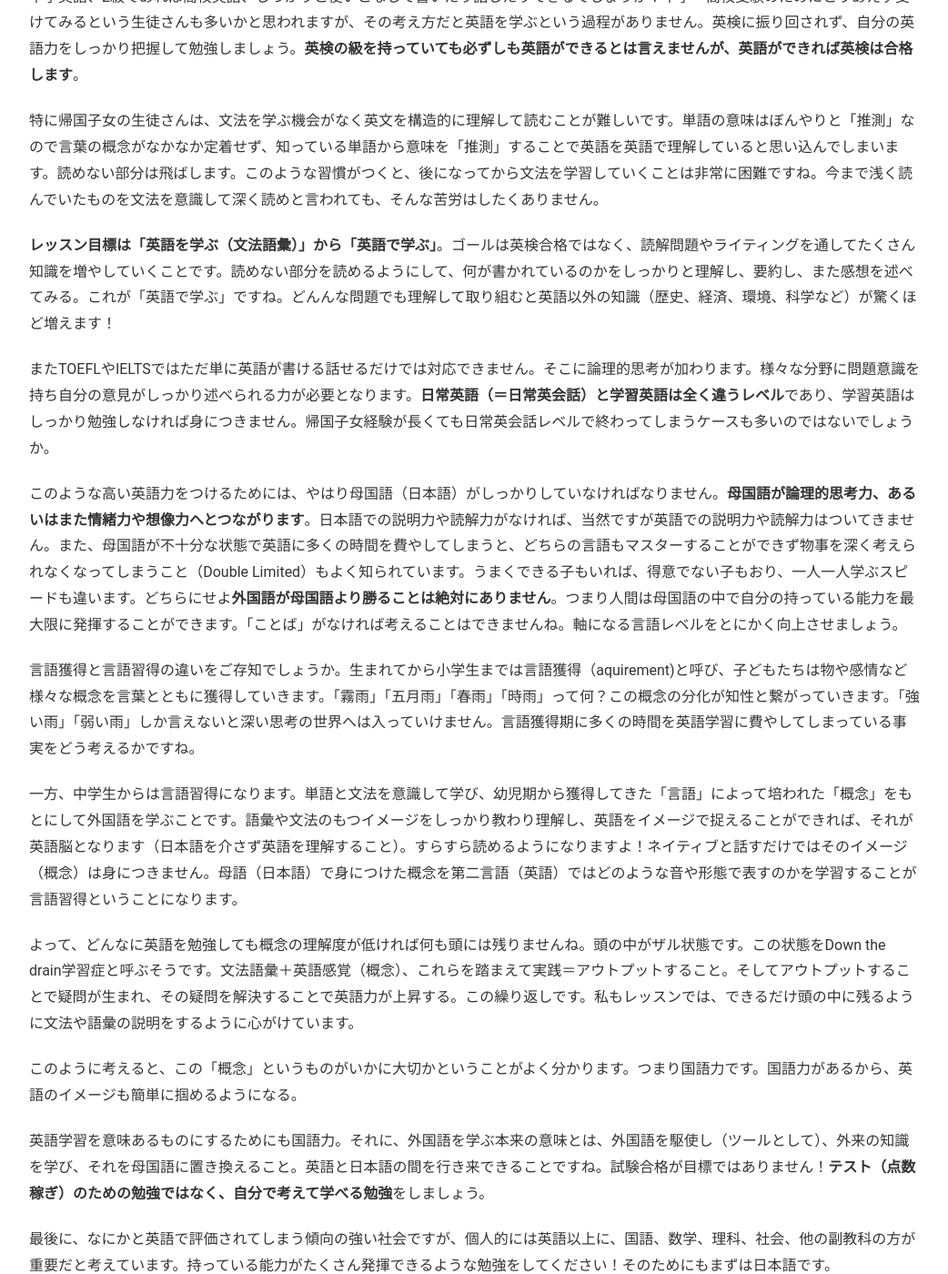
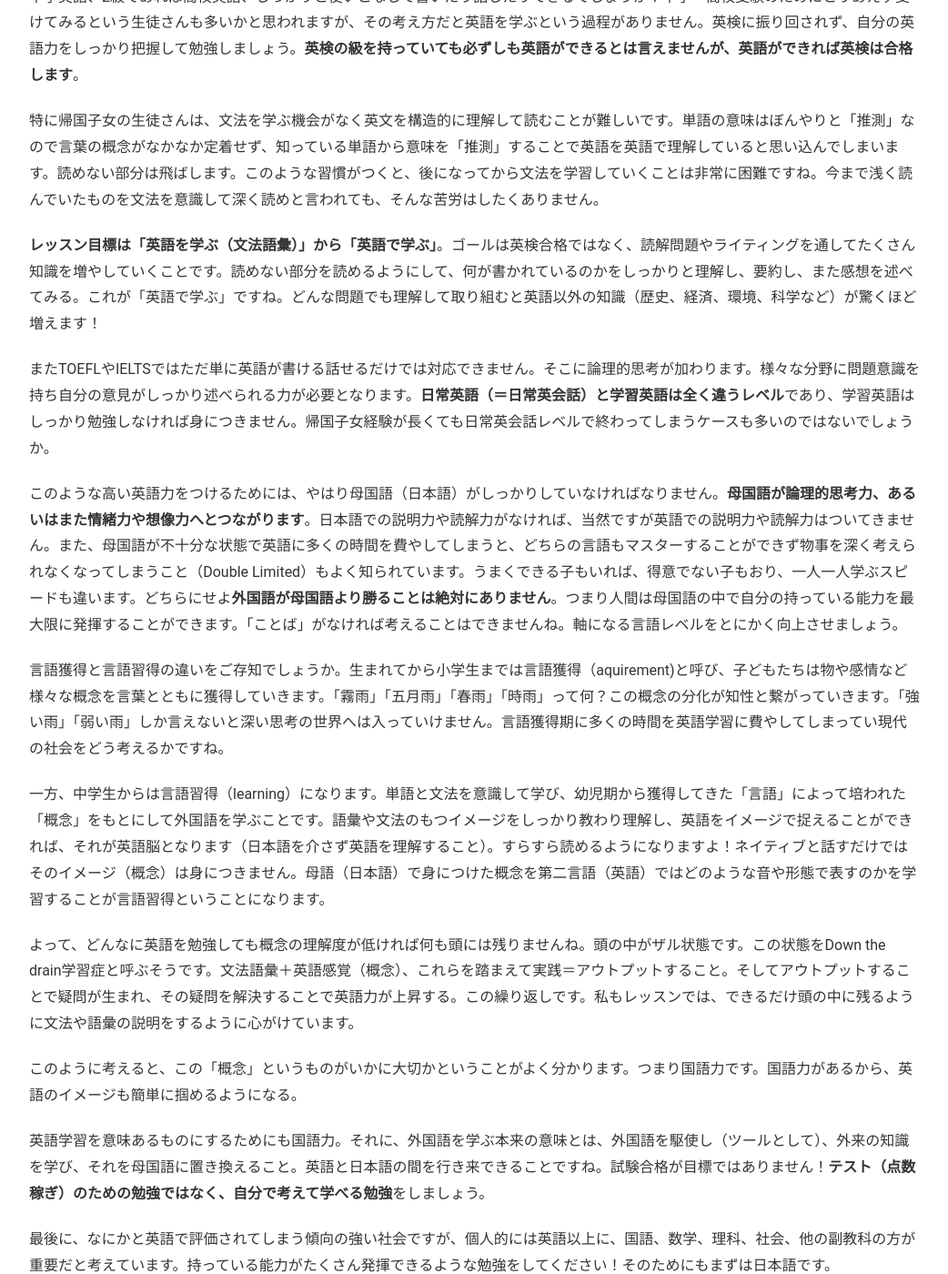
Before and after one commit to phocean/akispace, a Jekyll site: the page built from lessons.md, in a window 1280 px wide and 1400 px high, scrolled down 1507 px. Shown: the whole window at 91% size, without its empty margins (118-1160 px from the left). Built offline with Jekyll 4.4.1, drawn with Linux system fonts in a browser that asks for light colours.

Commit message:
Update lessons.md

```diff
--- a/lessons.md
+++ b/lessons.md
@@ -32,15 +32,15 @@
 
 特に帰国子女の生徒さんは、文法を学ぶ機会がなく英文を構造的に理解して読むことが難しいです。単語の意味はぼんやりと「推測」なので言葉の概念がなかなか定着せず、知っている単語から意味を「推測」することで英語を英語で理解していると思い込んでしまいます。読めない部分は飛ばします。このような習慣がつくと、後になってから文法を学習していくことは非常に困難ですね。今まで浅く読んでいたものを文法を意識して深く読めと言われても、そんな苦労はしたくありません。
 
-**レッスン目標は「英語を学ぶ（文法語彙）」から「英語で学ぶ」**。ゴールは英検合格ではなく、読解問題やライティングを通してたくさん知識を増やしていくことです。読めない部分を読めるようにして、何が書かれているのかをしっかりと理解し、要約し、また感想を述べてみる。これが「英語で学ぶ」ですね。どんんな問題でも理解して取り組むと英語以外の知識（歴史、経済、環境、科学など）が驚くほど増えます！
+**レッスン目標は「英語を学ぶ（文法語彙）」から「英語で学ぶ」**。ゴールは英検合格ではなく、読解問題やライティングを通してたくさん知識を増やしていくことです。読めない部分を読めるようにして、何が書かれているのかをしっかりと理解し、要約し、また感想を述べてみる。これが「英語で学ぶ」ですね。どんな問題でも理解して取り組むと英語以外の知識（歴史、経済、環境、科学など）が驚くほど増えます！
 
 またTOEFLやIELTSではただ単に英語が書ける話せるだけでは対応できません。そこに論理的思考が加わります。様々な分野に問題意識を持ち自分の意見がしっかり述べられる力が必要となります。**日常英語（＝日常英会話）と学習英語は全く違うレベル**であり、学習英語はしっかり勉強しなければ身につきません。帰国子女経験が長くても日常英会話レベルで終わってしまうケースも多いのではないでしょうか。
 
 このような高い英語力をつけるためには、やはり母国語（日本語）がしっかりしていなければなりません。**母国語が論理的思考力、あるいはまた情緒力や想像力へとつながります**。日本語での説明力や読解力がなければ、当然ですが英語での説明力や読解力はついてきません。また、母国語が不十分な状態で英語に多くの時間を費やしてしまうと、どちらの言語もマスターすることができず物事を深く考えられなくなってしまうこと（Double Limited）もよく知られています。うまくできる子もいれば、得意でない子もおり、一人一人学ぶスピードも違います。どちらにせよ**外国語が母国語より勝ることは絶対にありません**。つまり人間は母国語の中で自分の持っている能力を最大限に発揮することができます。「ことば」がなければ考えることはできませんね。軸になる言語レベルをとにかく向上させましょう。
 
-言語獲得と言語習得の違いをご存知でしょうか。生まれてから小学生までは言語獲得（aquirement)と呼び、子どもたちは物や感情など様々な概念を言葉とともに獲得していきます。「霧雨」「五月雨」「春雨」「時雨」って何？この概念の分化が知性と繋がっていきます。「強い雨」「弱い雨」しか言えないと深い思考の世界へは入っていけません。言語獲得期に多くの時間を英語学習に費やしてしまっている事実をどう考えるかですね。
+言語獲得と言語習得の違いをご存知でしょうか。生まれてから小学生までは言語獲得（aquirement)と呼び、子どもたちは物や感情など様々な概念を言葉とともに獲得していきます。「霧雨」「五月雨」「春雨」「時雨」って何？この概念の分化が知性と繋がっていきます。「強い雨」「弱い雨」しか言えないと深い思考の世界へは入っていけません。言語獲得期に多くの時間を英語学習に費やしてしまってい現代の社会をどう考えるかですね。
 
-一方、中学生からは言語習得になります。単語と文法を意識して学び、幼児期から獲得してきた「言語」によって培われた「概念」をもとにして外国語を学ぶことです。語彙や文法のもつイメージをしっかり教わり理解し、英語をイメージで捉えることができれば、それが英語脳となります（日本語を介さず英語を理解すること）。すらすら読めるようになりますよ！ネイティブと話すだけではそのイメージ（概念）は身につきません。母語（日本語）で身につけた概念を第二言語（英語）ではどのような音や形態で表すのかを学習することが言語習得ということになります。
+一方、中学生からは言語習得（learning）になります。単語と文法を意識して学び、幼児期から獲得してきた「言語」によって培われた「概念」をもとにして外国語を学ぶことです。語彙や文法のもつイメージをしっかり教わり理解し、英語をイメージで捉えることができれば、それが英語脳となります（日本語を介さず英語を理解すること）。すらすら読めるようになりますよ！ネイティブと話すだけではそのイメージ（概念）は身につきません。母語（日本語）で身につけた概念を第二言語（英語）ではどのような音や形態で表すのかを学習することが言語習得ということになります。
 
 よって、どんなに英語を勉強しても概念の理解度が低ければ何も頭には残りませんね。頭の中がザル状態です。この状態をDown the drain学習症と呼ぶそうです。文法語彙＋英語感覚（概念）、これらを踏まえて実践＝アウトプットすること。そしてアウトプットすることで疑問が生まれ、その疑問を解決することで英語力が上昇する。この繰り返しです。私もレッスンでは、できるだけ頭の中に残るように文法や語彙の説明をするように心がけています。
 
```
